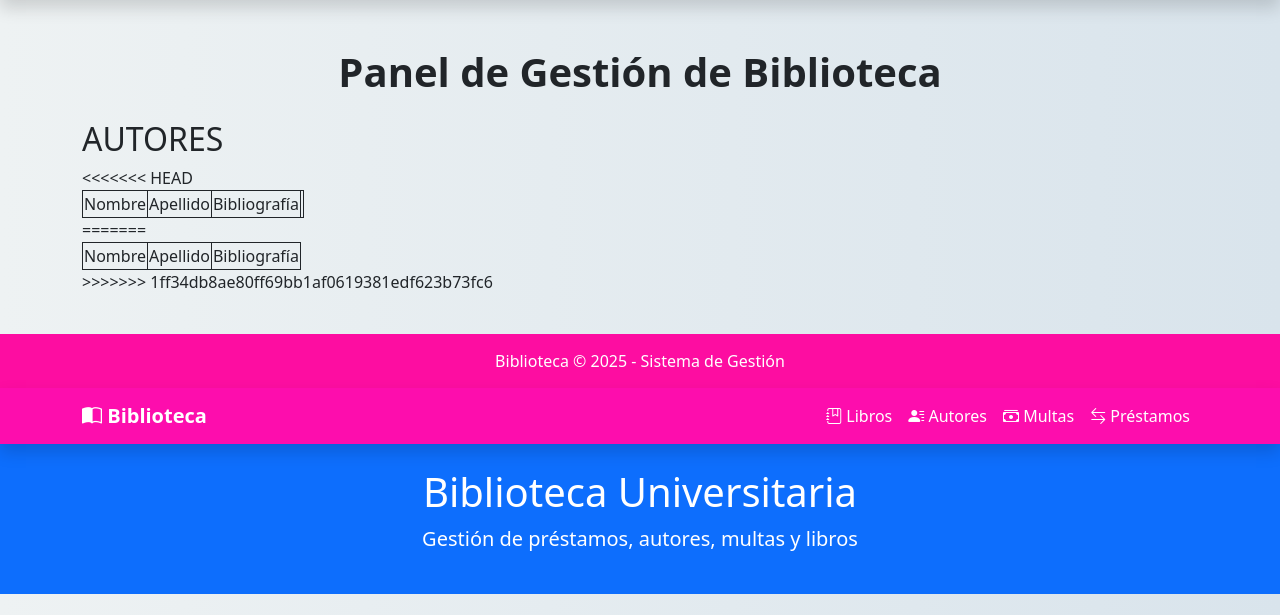
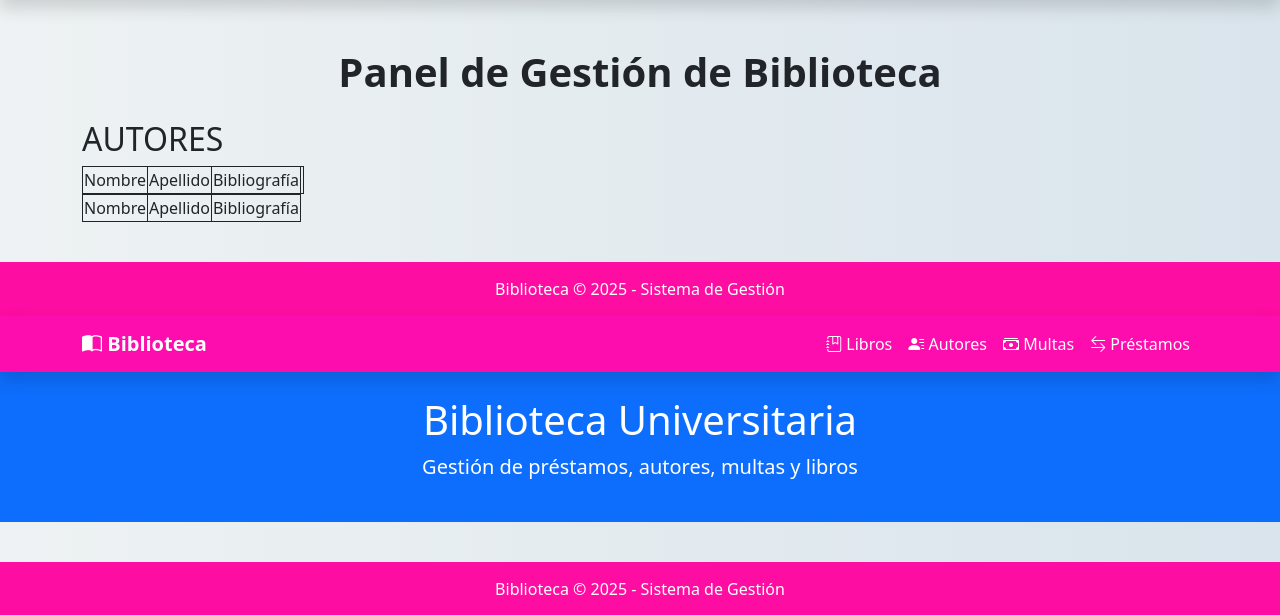
Before and after one commit to Anahi-droid/Biblioteca_Django, a Django app: template gestion/templates/autores.html in a window 1280 px wide. Shown: the part 56-671 px from the top of the page. Run offline with Django 5.2, Linux system fonts and the light colour scheme; the template is opened without the code that fills it, so the values that code supplies are empty.

Commit message:
Update autores.html

```diff
--- a/gestion/templates/autores.html
+++ b/gestion/templates/autores.html
@@ -2,7 +2,7 @@
 
 {% block contenido %}
 <h2> AUTORES </h2>
-<<<<<<< HEAD
+
     <table style="border: 1px solid">
         <tr style="border: 1px solid">
             <td style="border: 1px solid">Nombre</td>
@@ -36,7 +36,7 @@
 
     </table>
 
-=======
+
 <table style="border: 1px solid">
     <tr style="border: 1px solid">
         <td style="border: 1px solid">Nombre</td>
@@ -60,5 +60,5 @@
     </tr>
     {% endfor %}
 </table>
->>>>>>> 1ff34db8ae80ff69bb1af0619381edf623b73fc6
+
 {% endblock %}
```
